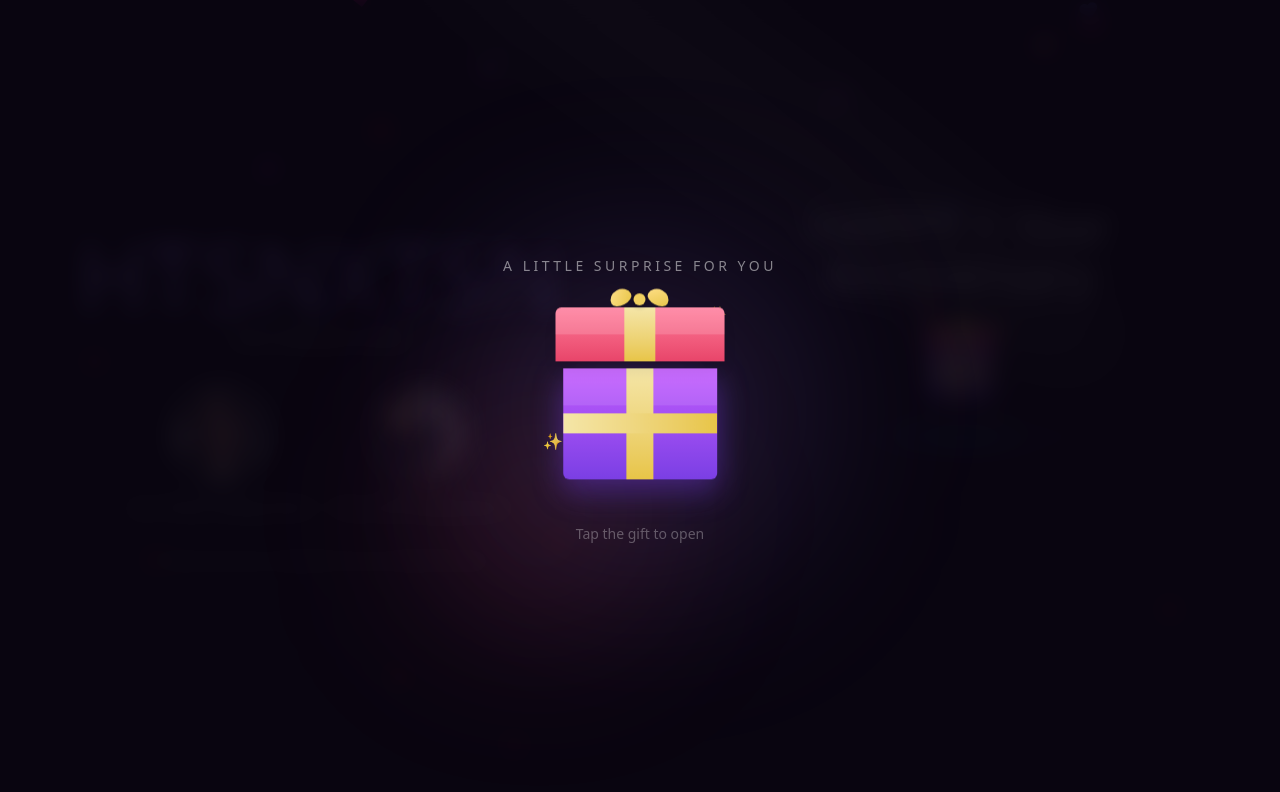
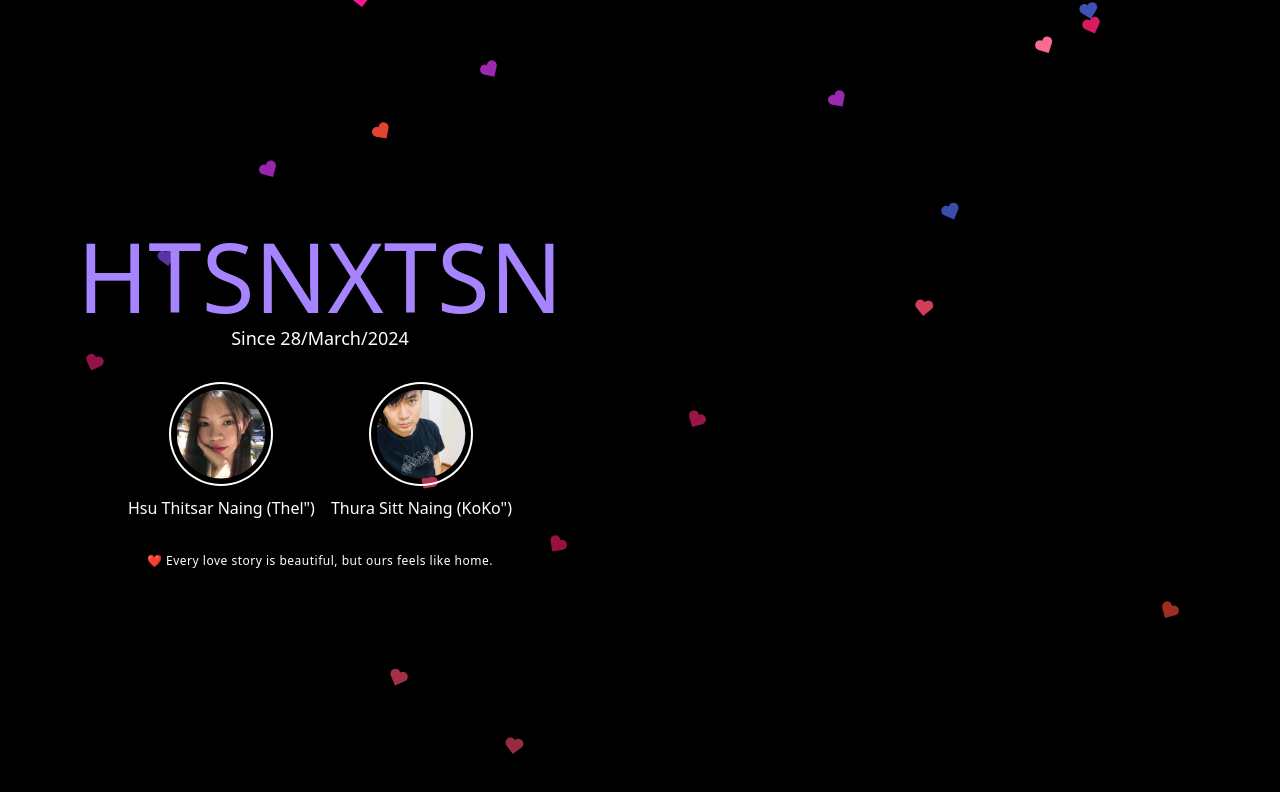
Before and after one commit to thurasittnaing-dev/htsnxtsn, a React (Vite) app: page / in a window 1280 px wide. Shown: the top 792 px of the page. Built offline with nearby package versions, Linux system fonts and the light colour scheme; a web font is replaced by a local one.

Commit message:
Update Home.jsx

```diff
--- a/src/Pages/Home.jsx
+++ b/src/Pages/Home.jsx
@@ -22,8 +22,8 @@ const About = () => {
 
    // Get today's date
     const today = new Date();
-    // const isAnniversary = today.getDate() === 28;
-    const isAnniversary = true;
+    const isAnniversary = today.getDate() === 28;
+    // const isAnniversary = true;
 
     useEffect(() => {
         const text = "HTSNXTSN";
@@ -175,7 +175,7 @@ const About = () => {
                 </div>
 
                 <div className="w-full md:w-1/2 flex flex-col justify-center items-center px-4 text-center mt-2 md:mt-0">
-                     {isAnniversary ? <AnniText /> : <DaysCounter />}
+                     {/* {isAnniversary ? <AnniText /> : <DaysCounter />} */}
                 </div>
             </div>
         </>
```
